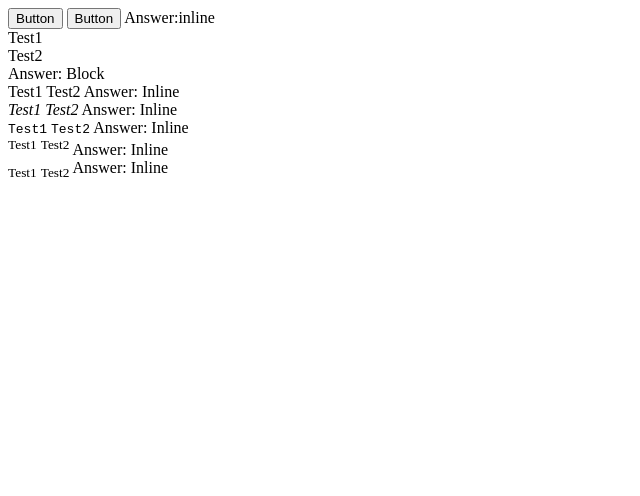
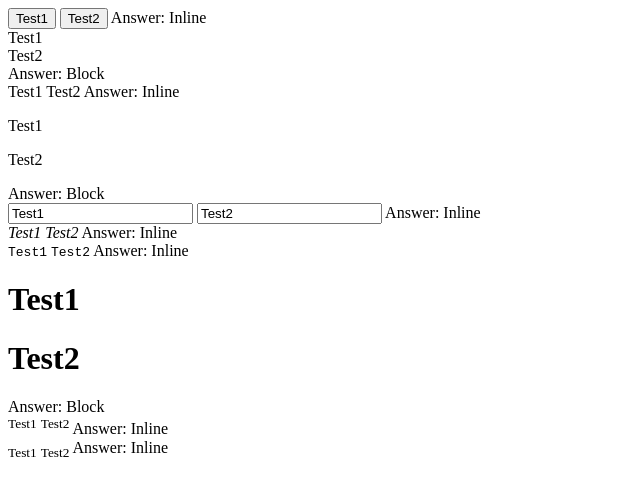
Before and after one commit to acciojob/block-or-inline-Tazh-nik, a website: page main.html in a window 1280 px wide. Shown: the whole page, without its empty margins (0-640 px from the left). Drawn offline with Linux system fonts and the light colour scheme.

Commit message:
created a submission

```diff
--- a/main.html
+++ b/main.html
@@ -1,18 +1,18 @@
 <!DOCTYPE html>
+<html lang="en">
+<head>
+    <meta charset="UTF-8">
+    <title>Block vs Inline Elements</title>
+</head>
+<body>
 
-<html>
+    <div>
+        <button data-ns-test="block-inline-button">Test1</button>
+        <button data-ns-test="block-inline-button">Test2</button>
+        Answer: Inline
+    </div>
 
-<head>
-	<link rel="stylesheet" href="styles.css">
-</head>
-
-<body>
-	<div>
-	<button data-ns-test ="block inline-button">Button</button>
-		<button data-ns-test ="block inline-button">Button</button>
-	Answer:inline
-	</div>
-	<div>
+    <div>
         <div data-ns-test="block-inline-div">Test1</div>
         <div data-ns-test="block-inline-div">Test2</div>
         Answer: Block
@@ -23,31 +23,48 @@
         <span data-ns-test="block-inline-span">Test2</span>
         Answer: Inline
     </div>
-	 <div>
+
+    <div>
+        <p data-ns-test="block-inline-p">Test1</p>
+        <p data-ns-test="block-inline-p">Test2</p>
+        Answer: Block
+    </div>
+
+    <div>
+        <input data-ns-test="block-inline-input" value="Test1">
+        <input data-ns-test="block-inline-input" value="Test2">
+        Answer: Inline
+    </div>
+
+    <div>
         <cite data-ns-test="block-inline-cite">Test1</cite>
         <cite data-ns-test="block-inline-cite">Test2</cite>
         Answer: Inline
     </div>
-	<div>
+
+    <div>
         <code data-ns-test="block-inline-code">Test1</code>
         <code data-ns-test="block-inline-code">Test2</code>
         Answer: Inline
     </div>
-	 <div>
+
+    <div>
+        <h1 data-ns-test="block-inline-h1">Test1</h1>
+        <h1 data-ns-test="block-inline-h1">Test2</h1>
+        Answer: Block
+    </div>
+
+    <div>
         <sup data-ns-test="block-inline-sup">Test1</sup>
         <sup data-ns-test="block-inline-sup">Test2</sup>
         Answer: Inline
     </div>
-	<div>
+
+    <div>
         <sub data-ns-test="block-inline-sub">Test1</sub>
         <sub data-ns-test="block-inline-sub">Test2</sub>
         Answer: Inline
     </div>
-	<div></div>
-	<!-- the entire body must be written by student -->
-    <script type="text/javascript" src="./script.js">
-</script>
 
 </body>
-
 </html>
```
